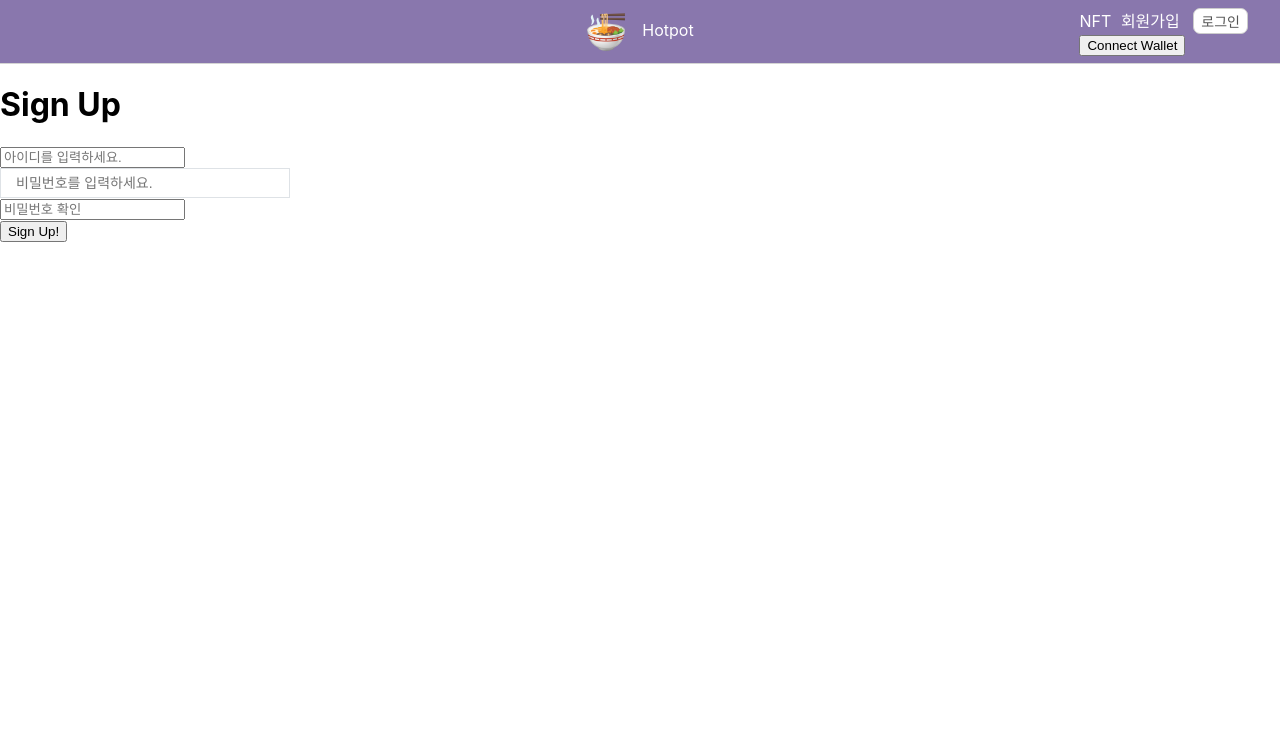
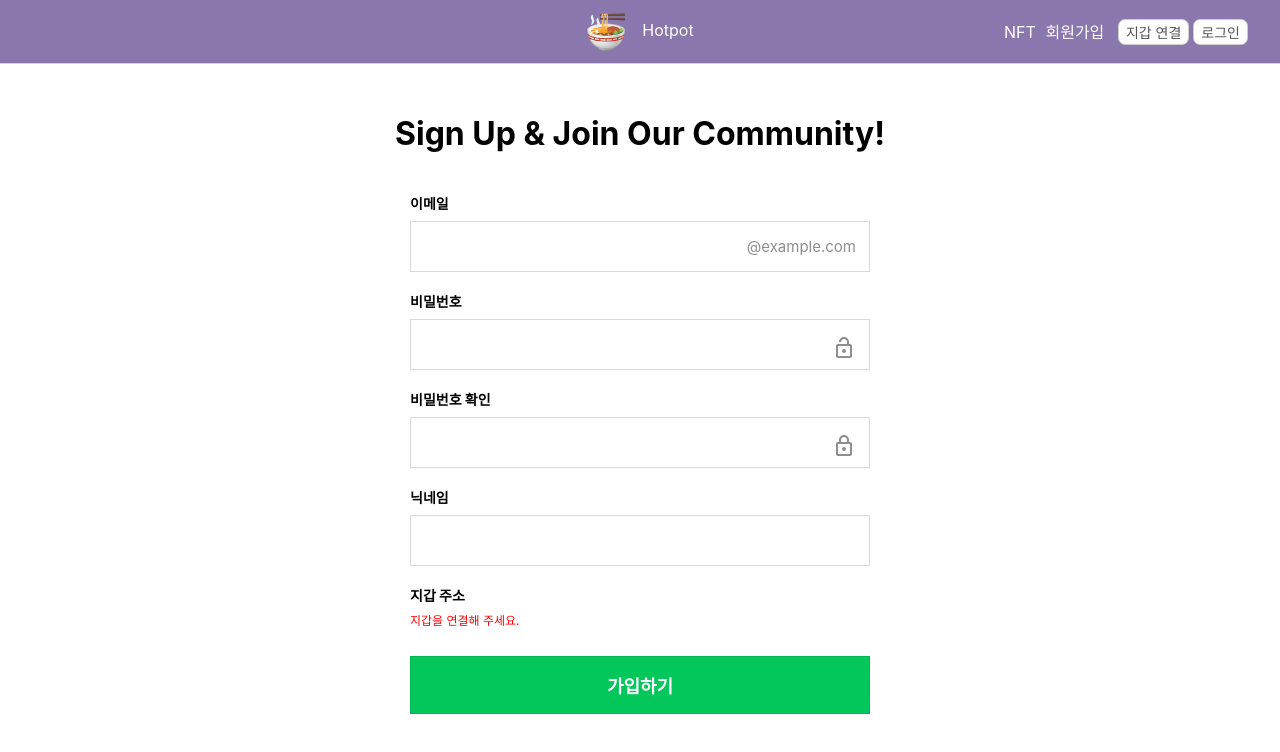
Before and after one commit to codestates/BEB-02-Hotpot, a React (Create React App) app in the folder client/: page /signup in a window 1280 px wide. Shown: the top 752 px of the page. Built offline with nearby package versions, Linux system fonts and the light colour scheme.

Commit message:
signup page fix & login with email

```diff
--- a/client/src/App.css
+++ b/client/src/App.css
@@ -10,6 +10,10 @@ body {
     sans-serif;
   -webkit-font-smoothing: antialiased;
   -moz-osx-font-smoothing: grayscale;
+}
+
+label {
+  cursor: pointer;
 }
 
 #menu {
@@ -38,6 +42,62 @@ body {
   width: 40px;
   margin-right: 1rem;
   vertical-align: middle;
+}
+
+#exchange-body {
+  margin-top: 50px;
+  font-family: -apple-system, BlinkMacSystemFont, "Segoe UI", Roboto,
+    "Helvetica Neue", Arial, "Noto Sans", sans-serif, "Apple Color Emoji",
+    "Segoe UI Emoji", "Segoe UI Symbol", "Noto Color Emoji";
+}
+
+#head-title {
+  text-align: center;
+}
+
+#exchange-nav-container {
+  display: flex;
+  margin-left: 400px;
+  margin-right: 350px;
+  justify-content: space-between;
+  align-items: center;
+}
+#sell-nft-button {
+  margin: -2px 0 0 4px;
+  padding: 2px 7px;
+  border: 1px solid #ccc;
+  background: #fff;
+  border-radius: 7px;
+  color: #555;
+  font-size: 14px;
+  cursor: pointer;
+}
+
+#search-wrap {
+  display: flex;
+}
+
+#search-button {
+  margin-left: 10px;
+}
+
+#signup-wrap {
+  margin-top: 50px;
+  width: 100%;
+  font-family: -apple-system, BlinkMacSystemFont, "Segoe UI", Roboto,
+    "Helvetica Neue", Arial, "Noto Sans", sans-serif, "Apple Color Emoji",
+    "Segoe UI Emoji", "Segoe UI Symbol", "Noto Color Emoji";
+}
+
+#signup-container {
+  margin: 0 auto;
+  width: auto;
+  max-width: 768px;
+}
+
+#signup-content {
+  width: 460px;
+  margin: 0 auto;
 }
 .modal-wrapper {
   position: fixed;
@@ -127,7 +187,7 @@ body {
   font-size: 13px;
 }
 
-.nav-buttton {
+.nav-button {
   margin: -2px 0 0 4px;
   padding: 2px 7px;
   border: 1px solid #ccc;
@@ -136,6 +196,110 @@ body {
   color: #555;
   font-size: 14px;
   cursor: pointer;
+}
+.nft-cards-wrap {
+  width: 1300px;
+  margin: 80px auto;
+  display: flex;
+  justify-content: space-around;
+  flex-wrap: wrap;
+}
+
+.nft-cards-wrap .nft-container {
+  width: calc(25% - 44px);
+  margin-right: 44px;
+  margin-bottom: 56px;
+}
+
+.nft-img {
+  width: 100%;
+  padding-top: 100%;
+  position: relative;
+  overflow: hidden;
+  border-radius: 12px;
+  background-color: #f8f9fa;
+  box-shadow: inset 0px 0px 0px 1px rgb(0 0 0 / 15%);
+  box-sizing: border-box;
+}
+
+.nft-img img {
+  position: absolute;
+  top: 0;
+  bottom: 0;
+  width: 100%;
+  box-sizing: border-box;
+  border-radius: 12px;
+  border: 1px solid transparent;
+}
+
+.join-content {
+  overflow: hidden;
+  width: 100%;
+}
+
+.join-title {
+  margin: 19px 0 8px;
+  font-size: 14px;
+  font-weight: 700;
+}
+
+.join-box {
+  display: block;
+  position: relative;
+  width: 100%;
+  height: 51px;
+  border: solid 1px #dadada;
+  padding: 10px 110px 10px 14px;
+  background: #fff;
+  box-sizing: border-box;
+  vertical-align: top;
+}
+.join-input {
+  display: block;
+  position: relative;
+  width: 95%;
+  height: 29px;
+  padding-right: 25px;
+  line-height: 29px;
+  border: none;
+  background: #fff;
+  font-size: 15px;
+  box-sizing: border-box;
+  z-index: 10;
+}
+.join-error {
+  display: block;
+  margin: 9px 0 -2px;
+  font-size: 12px;
+  line-height: 14px;
+  color: red;
+}
+
+.join-input-helper {
+  position: absolute;
+  top: 16px;
+  right: 13px;
+  font-size: 15px;
+  line-height: 18px;
+  color: #8e8e8e;
+}
+
+.join-btn-area {
+  margin: 30px 0 9px;
+}
+
+.submit-btn {
+  color: #fff;
+  border: solid 1px rgba(0, 0, 0, 0.08);
+  background-color: #03c75a;
+  display: block;
+  width: 100%;
+  padding: 15px 0 15px;
+  font-size: 18px;
+  font-weight: 700;
+  text-align: center;
+  cursor: pointer;
+  box-sizing: border-box;
 }
 
 @keyframes modal-show {
--- a/client/src/App.js
+++ b/client/src/App.js
@@ -32,22 +32,12 @@ function App() {
   };
   return (
     <Router>
-      <Nav />
+      <Nav connectWallet={connectWallet} />
       <Routes>
         <Route path="/" element={<Community />} />
-        <Route path="/signup" element={<SignUp />} />
+        <Route path="/signup" element={<SignUp account={account} />} />
         <Route path="/exchange" element={<Exchange />} />
         <Route path="/write" element={<Write />} />
-        <Route
-          path="/wallet"
-          element={
-            <ConnectWallet
-              web3={web3}
-              account={account}
-              connectWallet={connectWallet}
-            />
-          }
-        />
       </Routes>
     </Router>
   );
--- a/client/src/components/Login.js
+++ b/client/src/components/Login.js
@@ -21,8 +21,8 @@ const Login = ({ open, close }) => {
     const reqLogin = async () => {
         const loginURL = "http://localhost:8888/login"
         await axios.post(loginURL, {
-            username: email,
-            password: password
+            email,
+            password
         })
             .then((res) => {
                 if (res.data.data) {
--- a/client/src/components/Nav.js
+++ b/client/src/components/Nav.js
@@ -35,20 +35,27 @@ function Nav({ connectWallet }) {
             회원가입
           </Link>
         </span>
+        <span id="connect-button">
+          <button className='nav-button' onClick={() => connectWallet()}>
+            지갑 연결
+          </button>
+        </span>
+        <span id="login">
           {account.isLogin ? (
-          <button className="nav-buttton" onClick={() => handleLogout()}>
+            <button className="nav-button" onClick={() => handleLogout()}>
               로그아웃
             </button>
           ) : (
-          <button className="nav-buttton" onClick={() => setOpen(true)}>
+            <button className="nav-button" onClick={() => setOpen(true)}>
               로그인
             </button>
           )}
+        </span>
 
         <Login open={open} close={() => setOpen(!open)} />
-        <span>
+        {/*<span>
           <ConnectWallet className="navIcon" connectWallet={connectWallet} />
-        </span>
+        </span>*/}
       </div>
     </div>
   );
--- a/client/src/exchange.css
+++ /dev/null
@@ -1,71 +0,0 @@
-#exchange-body {
-  margin-top: 50px;
-  font-family: -apple-system, BlinkMacSystemFont, "Segoe UI", Roboto,
-    "Helvetica Neue", Arial, "Noto Sans", sans-serif, "Apple Color Emoji",
-    "Segoe UI Emoji", "Segoe UI Symbol", "Noto Color Emoji";
-}
-
-#head-title {
-  text-align: center;
-}
-
-#exchange-nav-container {
-  display: flex;
-  margin-left: 400px;
-  margin-right: 350px;
-  justify-content: space-between;
-  align-items: center;
-}
-#sell-nft-button {
-  margin: -2px 0 0 4px;
-  padding: 2px 7px;
-  border: 1px solid #ccc;
-  background: #fff;
-  border-radius: 7px;
-  color: #555;
-  font-size: 14px;
-  cursor: pointer;
-}
-
-#search-wrap {
-  display: flex;
-}
-
-#search-button {
-  margin-left: 10px;
-}
-
-.nft-cards-wrap {
-  width: 1300px;
-  margin: 80px auto;
-  display: flex;
-  justify-content: space-around;
-  flex-wrap: wrap;
-}
-
-.nft-cards-wrap .nft-container {
-  width: calc(25% - 44px);
-  margin-right: 44px;
-  margin-bottom: 56px;
-}
-
-.nft-img {
-  width: 100%;
-  padding-top: 100%;
-  position: relative;
-  overflow: hidden;
-  border-radius: 12px;
-  background-color: #f8f9fa;
-  box-shadow: inset 0px 0px 0px 1px rgb(0 0 0 / 15%);
-  box-sizing: border-box;
-}
-
-.nft-img img {
-  position: absolute;
-  top: 0;
-  bottom: 0;
-  width: 100%;
-  box-sizing: border-box;
-  border-radius: 12px;
-  border: 1px solid transparent;
-}
--- a/client/src/pages/Exchange.js
+++ b/client/src/pages/Exchange.js
@@ -1,4 +1,3 @@
-import '../exchange.css';
 import { useState, useEffect } from 'react';
 import { useSelector, useDispatch } from 'react-redux';
 import { loadExchange } from '../actions/index';
--- a/client/src/pages/Signup.js
+++ b/client/src/pages/Signup.js
@@ -1,13 +1,17 @@
 import React, { useState } from "react";
 import axios from "axios";
 import { useNavigate } from "react-router-dom";
+import LockOpenOutlinedIcon from '@mui/icons-material/LockOpenOutlined';
+import LockOutlinedIcon from '@mui/icons-material/LockOutlined';
 
-const SignUp = () => {
+const SignUp = ({ account }) => {
   const navigate = useNavigate();
   const [user, setUser] = useState({
+    email: "",
     username: "",
     password: "",
     confirmPassword: "",
+    address: "",
   });
 
   const handleChange = (e) => {
@@ -20,22 +24,81 @@ const SignUp = () => {
   };
 
   const check = async () => {
-    console.log("async=" + user.username);
-    const { username, password, confirmPassword } = user;
-    if (username && password && password === confirmPassword) {
+    setUser({ ...user, ["address"]: account });
+    const { email, username, password, confirmPassword, address } = user;
+    if (email && username && password && address && password === confirmPassword) {
       await axios.post("http://localhost:8888/signup", user).then((res) => {
         alert(res.data.message);
         navigate("/");
       });
     } else {
-      alert("비밀번호가 일치하지 않습니다.");
+      alert("정보를 모두 기입해주세요.");
     }
   };
 
   return (
-    <div className="signup">
-      <h1> Sign Up </h1>
-      <div className="signup_user_name">
+    <div id="signup-wrap">
+      <h1 id="head-title"> Sign Up & Join Our Community!</h1>
+      <div id="signup-container">
+        <div id="signup-content">
+          <div className='join-content'>
+            <div className='join-row'>
+              <h3 className='join-title'>
+                <label for="email">
+                  이메일
+                </label>
+              </h3>
+              <span className='join-box'>
+                <input type="email" name="email" id="email" className="join-input" maxlength="30" value={user.email} onChange={handleChange} />
+                <span class="join-input-helper">@example.com</span>
+              </span>
+              <h3 className='join-title'>
+                <label for="password">
+                  비밀번호
+                </label>
+              </h3>
+              <span className='join-box'>
+                <input type="password" name="password" id="password" className="join-input" maxlength="30" value={user.password} onChange={handleChange} />
+                <span className='join-input-helper'><LockOpenOutlinedIcon /></span>
+              </span>
+              <h3 className='join-title'>
+                <label for="confirmPassword">
+                  비밀번호 확인
+                </label>
+              </h3>
+              <span className='join-box'>
+                <input type="password" name="confirmPassword" id="confirmPassword" className="join-input" maxlength="30" value={user.confirmPassword} onChange={handleChange} />
+                <span className='join-input-helper'><LockOutlinedIcon /></span>
+              </span>
+              {(user.confirmPassword !== "" && user.confirmPassword !== user.password)
+                ? <span className='join-error'>비밀번호가 일치하지 않습니다.</span>
+                : null}
+              <h3 className='join-title'>
+                <label for="username">
+                  닉네임
+                </label>
+              </h3>
+              <span className='join-box'>
+                <input type="text" name="username" id="username" className="join-input" maxlength="15" value={user.username} onChange={handleChange} />
+              </span>
+              <h3 className='join-title'>
+                <label for="email">
+                  지갑 주소
+                </label>
+              </h3>
+              {account
+                ? <span>{account}</span>
+                : <span className='join-error'>지갑을 연결해 주세요.</span>}
+            </div>
+            <div className='join-btn-area'>
+              <button className='submit-btn' onClick={check}>
+                <span>가입하기</span>
+              </button>
+            </div>
+          </div>
+        </div>
+      </div>
+      {/*<div className="signup_user_name">
         <input
           type="text"
           name="username"
@@ -72,7 +135,7 @@ const SignUp = () => {
           className="signup_btn"
           onClick={check}
         ></input>
-      </div>
+      </div>*/}
     </div>
   );
 };
```
Also changed, not shown: 2 other files (tests, documents, lock files or other folders). Lines whose indentation alone changed are shown as unchanged.
